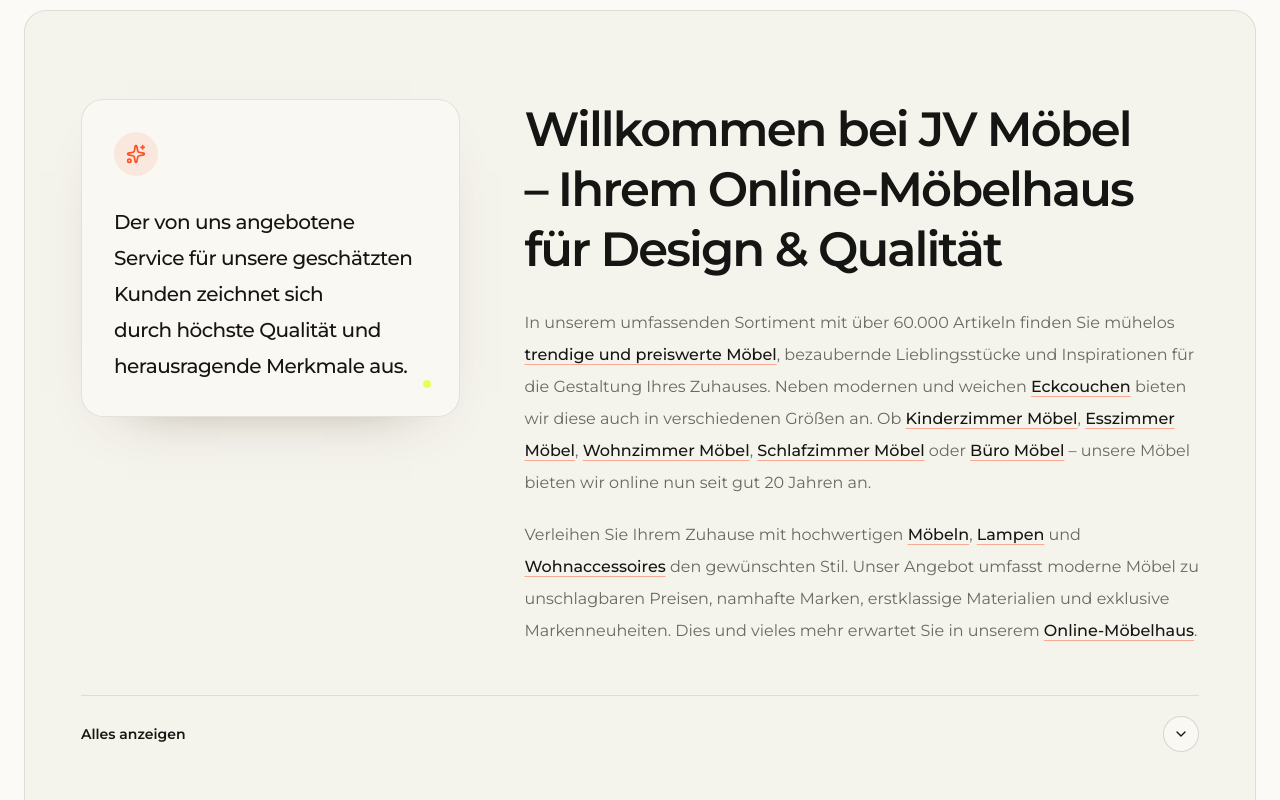
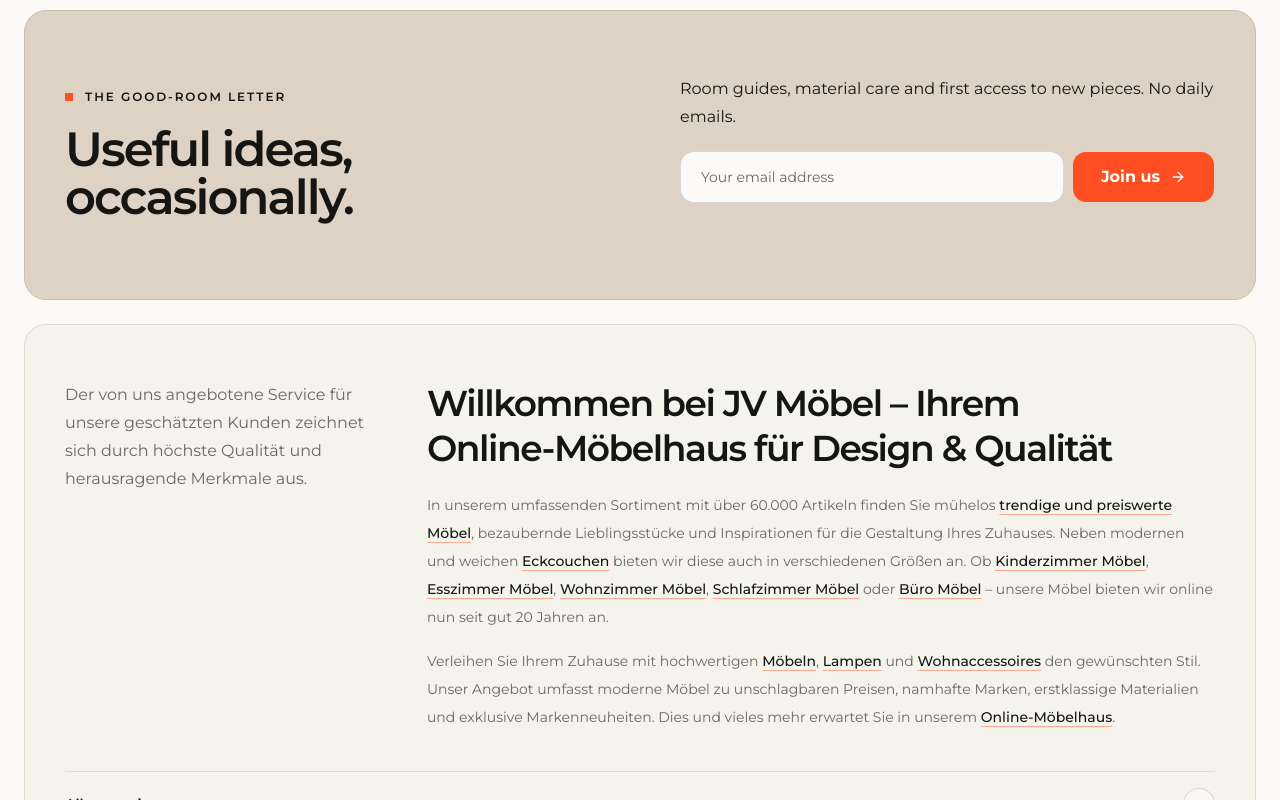
Before and after one commit to AutomatonSoft/jvmoebel-shopware-front, a Next.js app: page / in a window 1280 px wide. Shown: the part 2600-3400 px from the top of the page. Built offline with nearby package versions, Linux system fonts and the light colour scheme.

Commit message:
refactor(home): simplify editorial statement

```diff
--- a/src/features/cms/components/elements/cms-home-editorial.tsx
+++ b/src/features/cms/components/elements/cms-home-editorial.tsx
@@ -1,4 +1,4 @@
-import { ChevronDown, Sparkles } from "lucide-react";
+import { ChevronDown } from "lucide-react";
 
 import type { CmsSlotComponentProps } from "@/features/cms/components/cms-page-renderer";
 import { parseCmsHomeEditorialData } from "@/features/cms/contracts/home-editorial";
@@ -29,29 +29,20 @@ export function CmsHomeEditorial({ slot }: CmsSlotComponentProps) {
 
   return (
     <section
-      className="mx-2 my-2 overflow-hidden rounded-3xl border border-foreground/10 bg-secondary/60 sm:mx-6 sm:my-6"
+      className="mx-2 my-2 overflow-hidden rounded-3xl border border-foreground/10 bg-secondary/60 sm:mx-6 sm:my-4"
       data-cms-element="jv-home-editorial"
     >
-      <div className="mx-auto w-full max-w-360 px-6 py-14 sm:px-10 sm:py-18 lg:px-14 lg:py-22">
-        <div className="grid gap-10 lg:grid-cols-[minmax(16rem,0.72fr)_minmax(0,1.28fr)] lg:gap-16">
-          <div className="relative self-start rounded-3xl border border-foreground/10 bg-background/75 p-6 shadow-[0_24px_60px_-48px_rgba(91,65,43,0.7)] sm:p-8">
-            <span className="mb-7 flex size-11 items-center justify-center rounded-full bg-primary/10 text-primary">
-              <Sparkles aria-hidden="true" className="size-5" />
-            </span>
-            <p className="text-lg leading-8 font-medium tracking-[-0.025em] text-balance sm:text-xl sm:leading-9">
-              {statement}
-            </p>
-            <span
-              aria-hidden="true"
-              className="absolute right-7 bottom-7 size-2 rounded-full bg-accent"
-            />
-          </div>
+      <div className="mx-auto w-full max-w-320 px-5 py-10 sm:px-8 sm:py-12 lg:px-10 lg:py-14">
+        <div className="grid gap-8 lg:grid-cols-[minmax(14rem,0.58fr)_minmax(0,1.42fr)] lg:gap-10">
+          <p className="self-start text-sm leading-7 text-muted-foreground sm:text-base">
+            {statement}
+          </p>
 
           <div>
-            <h2 className="max-w-4xl text-3xl leading-tight font-semibold tracking-[-0.04em] text-balance sm:text-4xl lg:text-5xl">
+            <h2 className="max-w-4xl text-2xl leading-tight font-semibold tracking-[-0.04em] text-balance sm:text-3xl lg:text-4xl">
               {title}
             </h2>
-            <div className="mt-7 grid gap-5 text-sm leading-7 text-muted-foreground sm:text-base sm:leading-8 [&_a]:font-medium [&_a]:text-foreground [&_a]:underline [&_a]:decoration-primary/45 [&_a]:underline-offset-4 [&_a]:transition-colors [&_a:hover]:text-primary [&_a:focus-visible]:rounded-sm [&_a:focus-visible]:outline-2 [&_a:focus-visible]:outline-offset-2 [&_a:focus-visible]:outline-primary">
+            <div className="mt-5 grid gap-4 text-sm leading-7 text-muted-foreground [&_a]:font-medium [&_a]:text-foreground [&_a]:underline [&_a]:decoration-primary/45 [&_a]:underline-offset-4 [&_a]:transition-colors [&_a:hover]:text-primary [&_a:focus-visible]:rounded-sm [&_a:focus-visible]:outline-2 [&_a:focus-visible]:outline-offset-2 [&_a:focus-visible]:outline-primary">
               {introduction.map((paragraph, index) => (
                 <EditorialParagraph
                   content={paragraph}
@@ -62,24 +53,24 @@ export function CmsHomeEditorial({ slot }: CmsSlotComponentProps) {
           </div>
         </div>
 
-        <details className="group mt-10 border-t border-foreground/10 sm:mt-12">
-          <summary className="flex cursor-pointer list-none items-center justify-between gap-4 py-5 text-sm font-semibold outline-none transition-colors hover:text-primary focus-visible:text-primary [&::-webkit-details-marker]:hidden">
+        <details className="group mt-8 border-t border-foreground/10 sm:mt-10">
+          <summary className="flex cursor-pointer list-none items-center justify-between gap-4 py-4 text-sm font-semibold outline-none transition-colors hover:text-primary focus-visible:text-primary [&::-webkit-details-marker]:hidden">
             <span className="group-open:hidden">{showMoreLabel}</span>
             <span className="hidden group-open:inline">{showLessLabel}</span>
-            <span className="flex size-9 shrink-0 items-center justify-center rounded-full border border-foreground/15 bg-background/70 transition-[border-color,background-color,color,transform] group-hover:border-primary/40 group-hover:bg-primary/10 group-hover:text-primary group-open:rotate-180">
+            <span className="flex size-8 shrink-0 items-center justify-center rounded-full border border-foreground/15 bg-background/70 transition-[border-color,background-color,color,transform] group-hover:border-primary/40 group-hover:bg-primary/10 group-hover:text-primary group-open:rotate-180">
               <ChevronDown aria-hidden="true" className="size-4" />
             </span>
           </summary>
 
-          <div className="grid gap-x-12 gap-y-10 border-t border-foreground/10 pt-10 md:grid-cols-2">
+          <div className="grid gap-x-10 gap-y-8 border-t border-foreground/10 pt-8 md:grid-cols-2">
             {sections.map((section) => (
               <article key={section.id}>
                 {section.title && (
-                  <h3 className="mb-4 text-xl leading-tight font-semibold tracking-[-0.03em] text-balance sm:text-2xl">
+                  <h3 className="mb-3 text-lg leading-tight font-semibold tracking-[-0.03em] text-balance sm:text-xl">
                     {section.title}
                   </h3>
                 )}
-                <div className="grid gap-4 text-sm leading-7 text-muted-foreground sm:text-base sm:leading-8 [&_a]:font-medium [&_a]:text-foreground [&_a]:underline [&_a]:decoration-primary/45 [&_a]:underline-offset-4 [&_a]:transition-colors [&_a:hover]:text-primary [&_a:focus-visible]:rounded-sm [&_a:focus-visible]:outline-2 [&_a:focus-visible]:outline-offset-2 [&_a:focus-visible]:outline-primary">
+                <div className="grid gap-3 text-sm leading-7 text-muted-foreground [&_a]:font-medium [&_a]:text-foreground [&_a]:underline [&_a]:decoration-primary/45 [&_a]:underline-offset-4 [&_a]:transition-colors [&_a:hover]:text-primary [&_a:focus-visible]:rounded-sm [&_a:focus-visible]:outline-2 [&_a:focus-visible]:outline-offset-2 [&_a:focus-visible]:outline-primary">
                   {section.paragraphs.map((paragraph, index) => (
                     <EditorialParagraph
                       content={paragraph}
--- a/src/features/cms/fixtures/home-page.ts
+++ b/src/features/cms/fixtures/home-page.ts
@@ -222,7 +222,7 @@ export const homeCmsPageMock = {
         },
         {
           id: homeEditorialBlockId,
-          position: 3,
+          position: 4,
           type: "jv-home-editorial",
           slots: [
             {
@@ -280,7 +280,7 @@ export const homeCmsPageMock = {
         },
         {
           id: newsletterBlockId,
-          position: 4,
+          position: 3,
           type: "jv-newsletter",
           slots: [
             {
```
